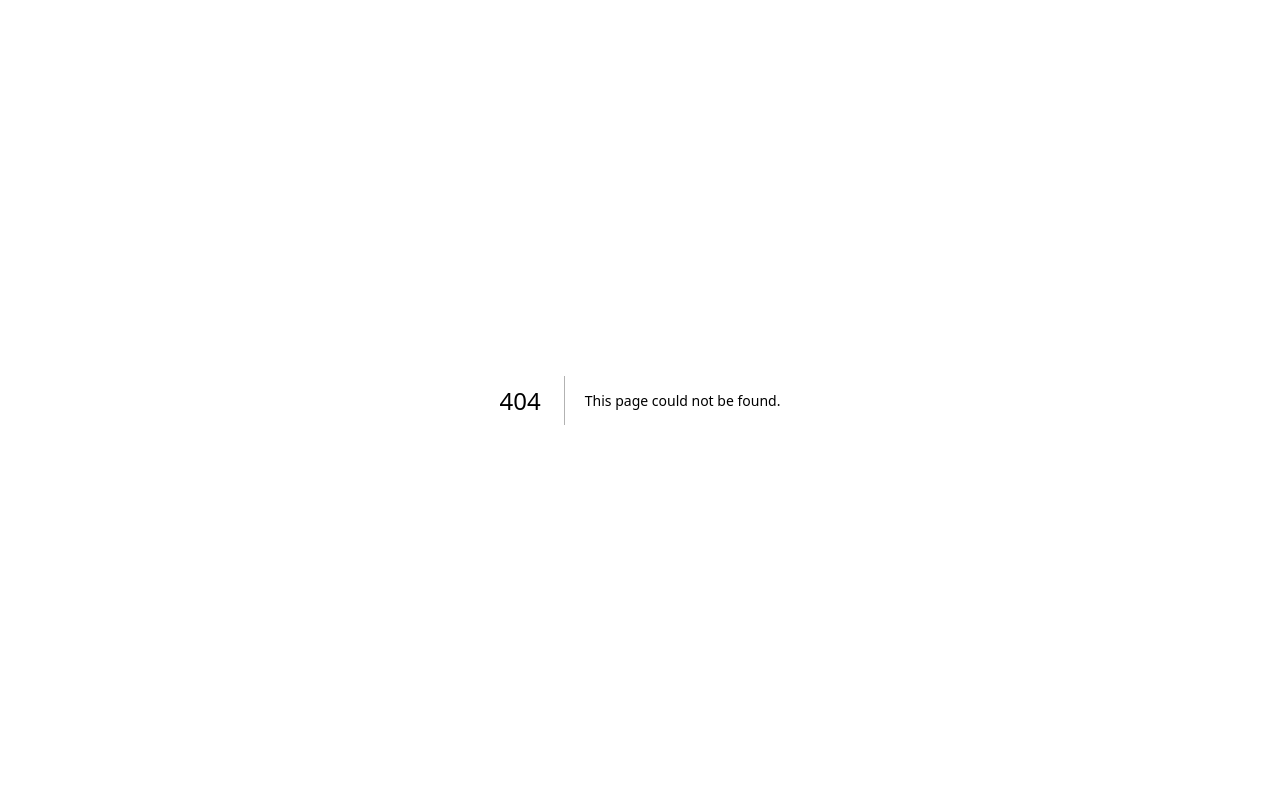
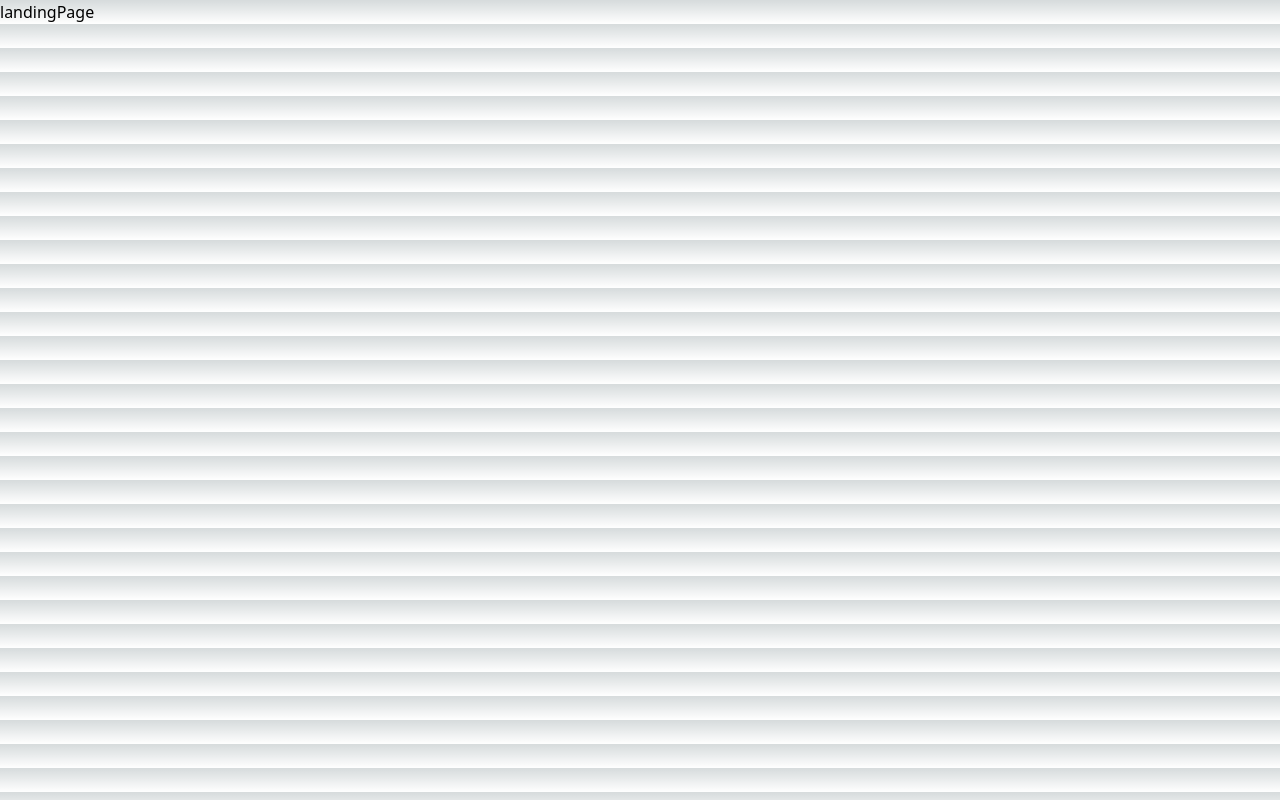
Before and after one commit to DevSheila/HustleHubClient, a Next.js app: page /landingPage in a window 1280 px wide. Before the commit this address had no page. Built offline with nearby package versions, Linux system fonts and the light colour scheme.

Commit message:
add a landing page

```diff
--- /dev/null
+++ b/pages/landingPage.js
@@ -0,0 +1,9 @@
+import React from 'react'
+
+function landingPage() {
+  return (
+    <div>landingPage</div>
+  )
+}
+
+export default landingPage
```
